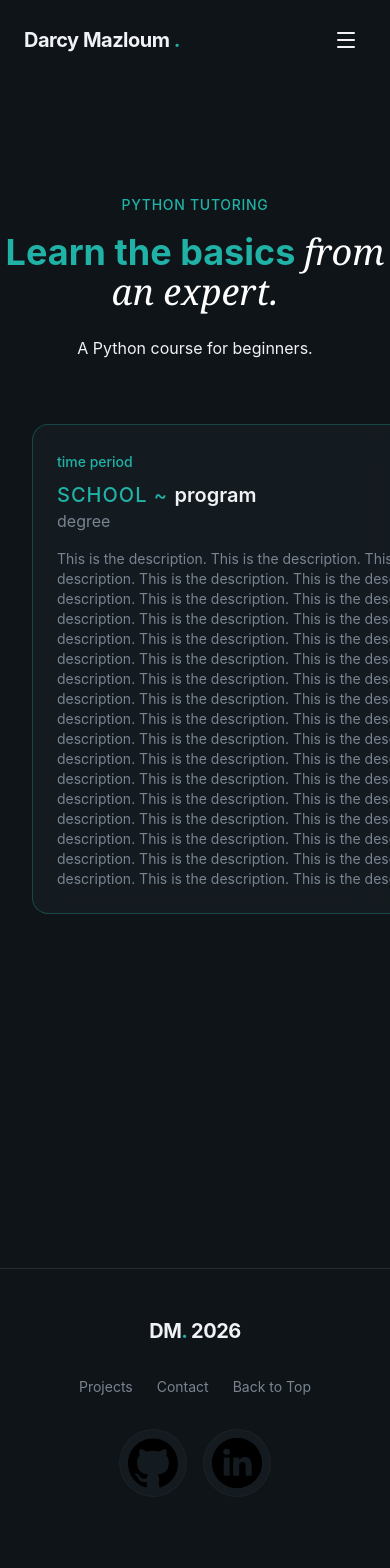
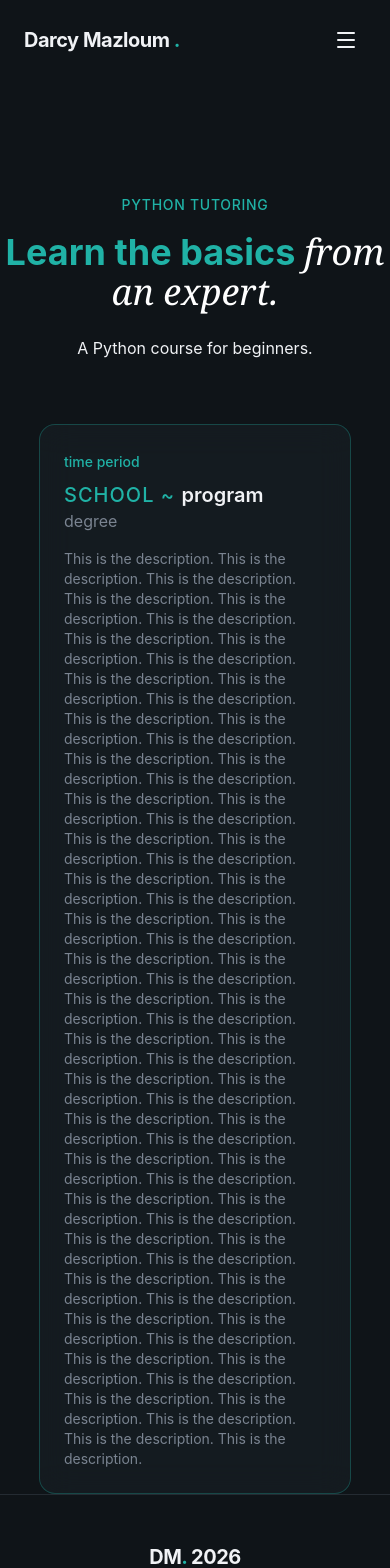
Before and after one commit to darcyMaz/portfolio_site_0.2, a React (Vite) app: page / in a window 390 px wide. Shown: the top 1568 px of the page. Before the commit the page ends 1545 px from the top, so only its background shows below. Built offline with nearby package versions, Linux system fonts and the light colour scheme.

Commit message:
Update Tutoring.jsx

```diff
--- a/src/tutoring/Tutoring.jsx
+++ b/src/tutoring/Tutoring.jsx
@@ -15,9 +15,9 @@ export const Tutoring = () => {
             </div>
 
             {/* Content - Take the box format from Education section. */}
-            <div className="items-center min-h-screen mx-auto w-3xl"> {/**size changes need for width, or have it be percentage. Still tho 60% when huge, 80% below large */}
+            <div className="items-center min-h-screen mx-auto lg:w-2/3 w-4/5"> {/**size changes need for width, or have it be percentage. Still tho 60% when huge, 80% below large */}
                 {/* Content */}
-                <div className="pl-8 md:pl-0">
+                <div className="">
                     <div className="glass p-6 rounded-2xl border border-primary/30 hover:border-primary/50 transition-all duration-500">
                         <span className="text-sm text-primary font-medium">
                             time period
```
